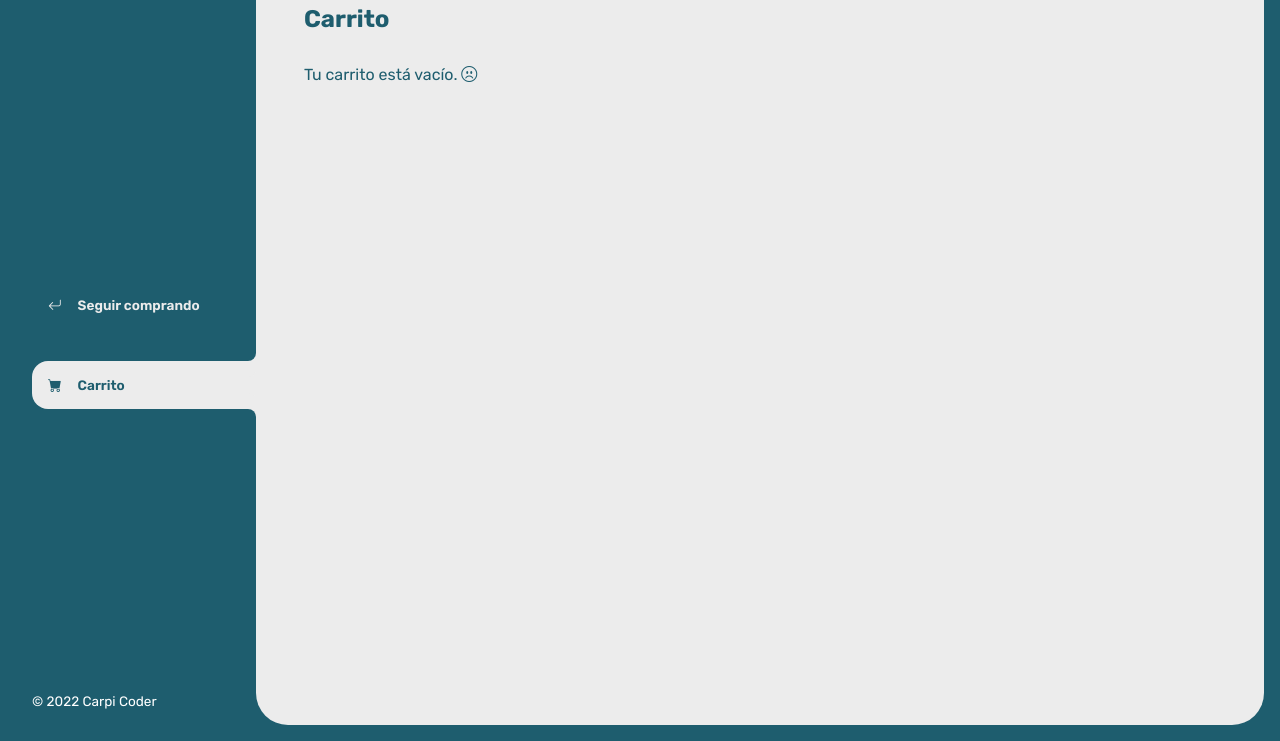
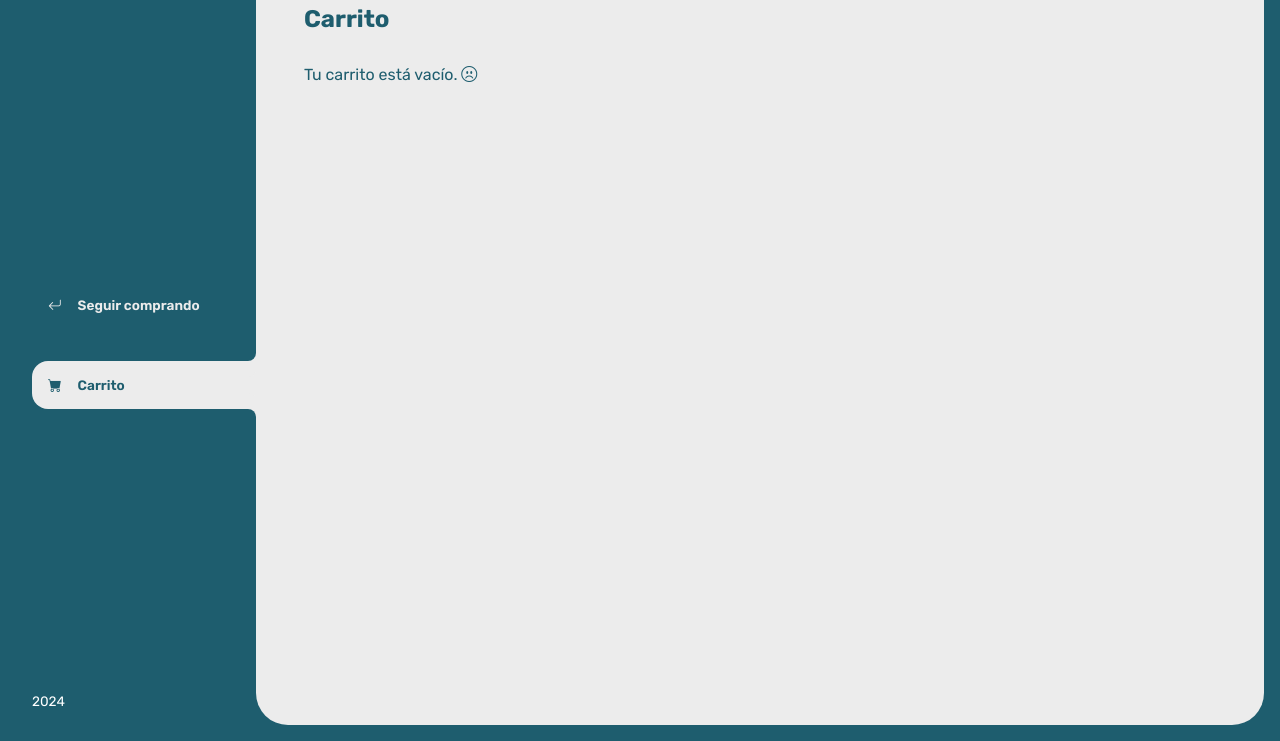
Before and after one commit to JuanMalaver1511/E-commerce, a plain HTML site: page carrito.html in a window 1280 px wide. Shown: the part 59-800 px from the top of the page. Drawn offline with nearby package versions, Linux system fonts and the light colour scheme; some packages are replaced by stand-ins of ours; a script that the page names is missing.

Commit message:
Update carrito.html

```diff
--- a/carrito.html
+++ b/carrito.html
@@ -40,7 +40,7 @@
                 </ul>
             </nav>
             <footer>
-                <p class="texto-footer">© 2022 Carpi Coder</p>
+                <p class="texto-footer">2024</p>
             </footer>
         </aside>
         <main>
```
